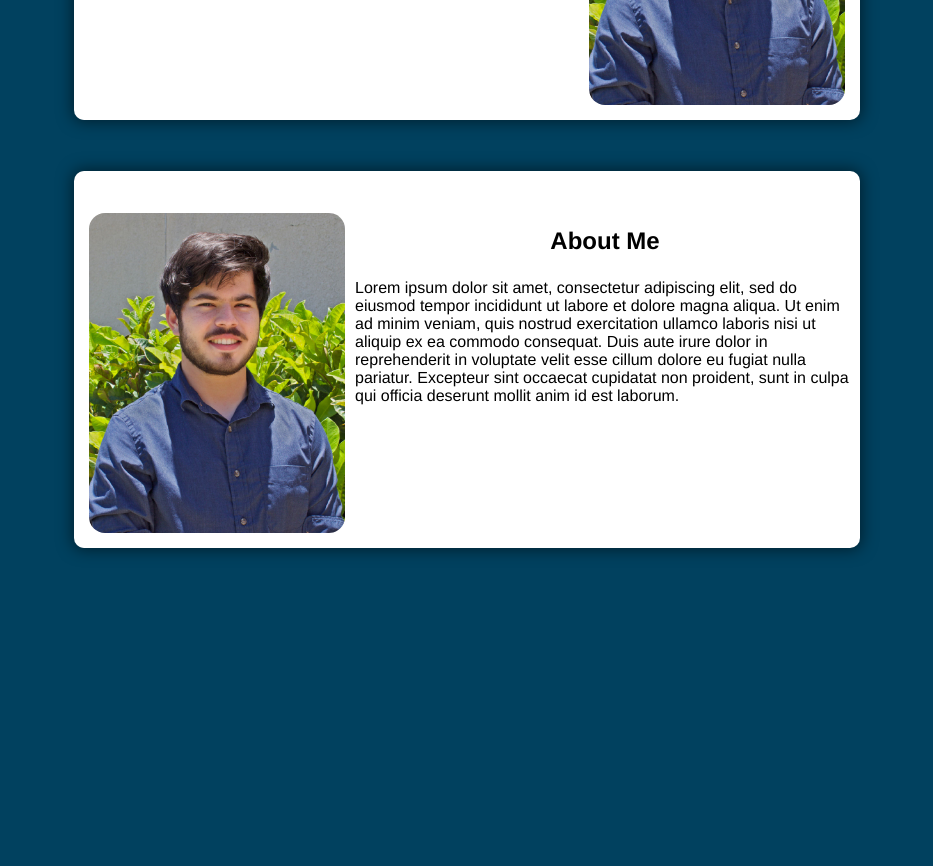
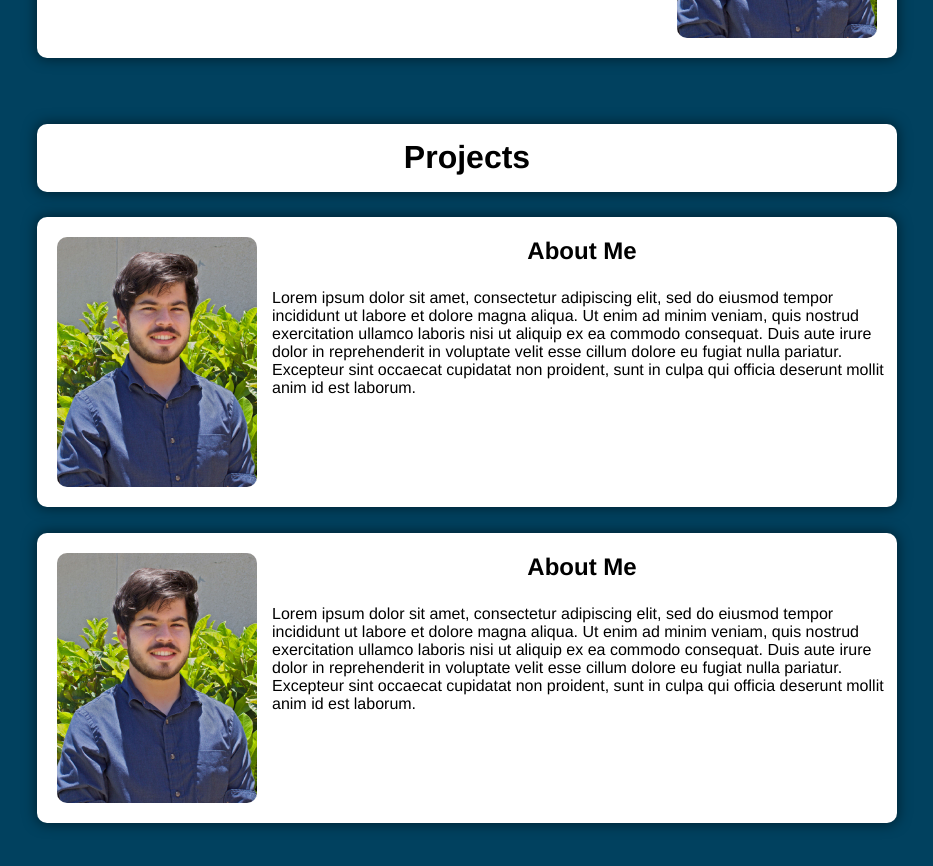
Before and after one commit to JaydenPahukula/jaydenp.dev, a Svelte app: page / in a window 1280 px wide. Shown: the part 1120-1986 px from the top of the page, without its empty margins (173-1106 px from the left). Built offline with nearby package versions, Linux system fonts and the light colour scheme.

Commit message:
improve cards

```diff
--- a/src/App.svelte
+++ b/src/App.svelte
@@ -7,7 +7,7 @@
 
 
 <main>
-  <Navbar items={["About","test2","test3"]}/>
+  <Navbar items={["About","Projects","test3"]}/>
 
   <div class="header">
     <div>
@@ -21,17 +21,31 @@
       title="About Me"
       image={headshot}
       imageAlt="Headshot of Jayden Pahukula"
+      imageLeftOrRight={false}
       text="Lorem ipsum dolor sit amet, consectetur adipiscing elit, sed do eiusmod tempor incididunt ut labore et dolore
         magna aliqua. Ut enim ad minim veniam, quis nostrud exercitation ullamco laboris nisi ut aliquip ex ea commodo consequat.
         Duis aute irure dolor in reprehenderit in voluptate velit esse cillum dolore eu fugiat nulla pariatur. Excepteur sint
         occaecat cupidatat non proident, sunt in culpa qui officia deserunt mollit anim id est laborum."
     />
+  </div>
 
+  <div class="section" id="Projects">
+    <Card
+      title="Projects"
+    />
     <Card
       image={headshot}
       header="About Me"
-      leftOrRight={true}
-      imageAlt="Headshot of Jayden Pahukula"
+      imageLeftOrRight={true}
+      text="Lorem ipsum dolor sit amet, consectetur adipiscing elit, sed do eiusmod tempor incididunt ut labore et dolore
+        magna aliqua. Ut enim ad minim veniam, quis nostrud exercitation ullamco laboris nisi ut aliquip ex ea commodo consequat.
+        Duis aute irure dolor in reprehenderit in voluptate velit esse cillum dolore eu fugiat nulla pariatur. Excepteur sint
+        occaecat cupidatat non proident, sunt in culpa qui officia deserunt mollit anim id est laborum."
+    />
+    <Card
+      image={headshot}
+      header="About Me"
+      imageLeftOrRight={true}
       text="Lorem ipsum dolor sit amet, consectetur adipiscing elit, sed do eiusmod tempor incididunt ut labore et dolore
         magna aliqua. Ut enim ad minim veniam, quis nostrud exercitation ullamco laboris nisi ut aliquip ex ea commodo consequat.
         Duis aute irure dolor in reprehenderit in voluptate velit esse cillum dolore eu fugiat nulla pariatur. Excepteur sint
@@ -54,7 +68,7 @@
     display: flex;
     flex-direction: column;
     justify-content: center;
-    height: 100vh;
+    height: 105vh;
     margin: 0;
     color: white;
     text-align: center;
@@ -68,6 +82,7 @@
     margin-top: 1rem;
   }
   .section {
+    margin-bottom: 40px;
     background-color: transparent;
     display: flex;
     flex-direction: column;
--- a/src/lib/Card.svelte
+++ b/src/lib/Card.svelte
@@ -1,60 +1,63 @@
 <script>
   export let title = "";
-  export let leftOrRight = false;
   export let image = "";
   export let imageAlt = ""
+  export let imageLeftOrRight = false;
   export let header = "";
   export let text = "";
 </script>
 
+
 <div class="card">
-  <h2>{title}</h2>
-  <div class={"contents "+(leftOrRight ? "left" : "right")}>
-    <div>
-      <h3>{header}</h3>
-      <p>{text}</p>
+  {#if title != ""}<h2>{title}</h2>{/if}
+  <div class="contents">
+    {#if image != ""}<img src={image} class={(imageLeftOrRight ? "floatLeft" : "floatRight")} alt={imageAlt}/>{/if}
+    <div class="textSection">
+      {#if header != ""}<h3>{header}</h3>{/if}
+      {#if text != ""}<p>{text}</p>{/if}
     </div>
-    <img src={image} alt={imageAlt}/>
   </div>
 </div>
 
+
 <style>
   .card {
-    max-width: 90vw;
+    width: 90vw;
+    max-width: 850px;
+    min-width: 400px;
     margin: auto;
-    margin-bottom: 4vw;
+    margin-bottom: 2vw;
     padding: 5px;
-    align-items: center;
     background-color: white;
     border-radius: 10px;
-    box-shadow: 0px 0px 15px 2px rgba(0,0,0,0.5);
+    box-shadow: 0px 0px 13px 1px rgba(0,0,0,0.5);
   }
   h2 {
+    display: block;
+    text-align: center;
+    margin: 0.65rem;
     font-size: 2rem;
-    text-align: center;
   }
   h3 {
+    margin-top: 15px;
+    text-align: center;
     font-size: 1.5rem;
-    text-align: center;
+  }
+  p {
+    font-size: 1rem;
   }
   .contents {
-    display: flex;
-    flex-wrap: wrap-reverse;
-    justify-content: center;
+    display: block;
   }
-  .left {
-    flex-direction: row-reverse;
+  .textSection {
+    flex-grow: 1;
   }
-  .right {
-    flex-direction: row;
-  }
-  p {
-    width: 500px;
-  }
+  .floatLeft { float: left; }
+  .floatRight { float: right; }
   img {
-    height: 40vh;
-    margin: 10px;
-    flex-grow: -1;
-    border-radius: 16px;
+    width: 200px;
+    margin: 15px;
+    margin-top: 0px;
+    border-radius: 10px;
   }
 </style>
```
